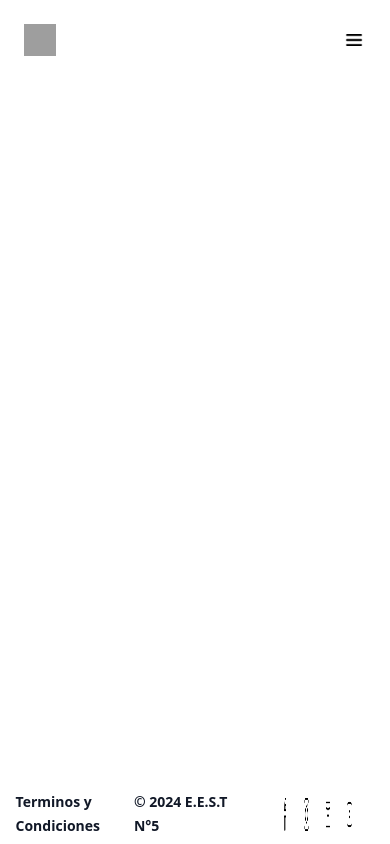
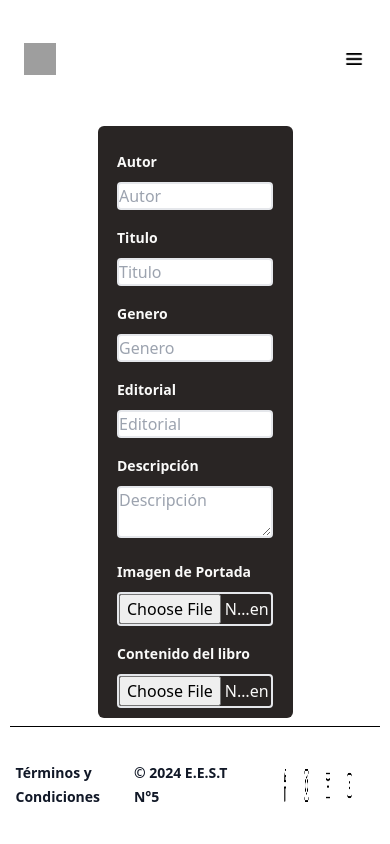
Before and after one commit to migatolive/biblioteca-virtual, a React (Vite) app: page /books in a window 390 px wide. Built offline with nearby package versions, Linux system fonts and the light colour scheme; grey boxes are pictures that could not be loaded.

Commit message:
Modificaciones de diseño (Header, Footer, Login, Register y BookDataForm)

```diff
--- a/src/App.jsx
+++ b/src/App.jsx
@@ -6,14 +6,18 @@ import Register from './pages/Register'
 import Profile from './pages/Profile'
 import ProtectedRoute from "./ProtectedRoute.jsx";
 import BookDataForm from "./pages/BookDataForm.jsx";
+import Home from "./pages/Home.jsx";
+import Product from "./pages/Product.jsx";
 
 function App() {
     return (
         <Router>
             <Header />
-            <main className='container content'>
+            <main className='container content flex content-center justify-center items-center w-screen h-[72vh] lg:h-[79vh] pt-2 pb-2'>
                 <Routes>
-                    <Route path="/" element={<BookDataForm />}/>
+                    <Route path="/books" element={<BookDataForm />}/>
+                    <Route path="/home" element={<Home />}/>
+                    <Route path="/product" element={<Product />}/>
                     <Route path="/login" element={<Login />}/>
                     <Route path="/register" element={<Register />}/>
                     <Route element={<ProtectedRoute />}>
--- a/src/components/Footer.jsx
+++ b/src/components/Footer.jsx
@@ -1,14 +1,11 @@
+import { SocialMedias } from "./SocialMedias";
+
 const Footer = () => {
     return (
-        <footer id="footer" className="h-[7vh] w-[95%] fixed grid grid-cols-[repeat(3,33%)] justify-center justify-items-center items-center box-border border-t-[solid] border-t-[white] left-[2.5%] bottom-0">
-            <a href="/terms.html" className="terms text-sm font-semibold leading-6 text-gray-900 no-underline px-[1vw] py-0 border-r-[solid] hover:underline">Terminos y Condiciones</a>
+        <footer id="footer" className="h-[14vh] lg:h-[7vh] bg-transparent w-[95%] fixed grid grid-cols-[repeat(3,33%)] justify-center justify-items-center items-center box-border border-t-[1px] border-t-black left-[2.5%] bottom-0">
+            <a href="/terms.html" className="terms text-sm font-semibold leading-6 text-gray-900 no-underline px-[1vw] py-0 border-r-[solid] hover:underline">Términos y Condiciones</a>
             <p className="copy text-sm font-semibold leading-6 text-gray-900">&copy; 2024 E.E.S.T N°5</p>
-            <div className="socialMedias max-h-[5vh] w-[70%] grid grid-cols-[repeat(4,auto)] items-center justify-items-center">
-                <a href=""><img src="/src/assets/images/facebook.png" alt="Facebook" className="sMedia w-[6vh] h-[5vh] justify-self-center transition-[0.5s] px-[1vh] py-[0.5vh] rounded-[1vh] hover:bg-[#666666] hover:transition-[0.5s]" /></a>
-                <a href=""><img src="/src/assets/images/instagram.png" alt="Instagram" className="sMedia w-[6vh] h-[5vh] justify-self-center transition-[0.5s] px-[1vh] py-[0.5vh] rounded-[1vh] hover:bg-[#666666] hover:transition-[0.5s]" /></a>
-                <a href=""><img src="/src/assets/images/gmail.png" alt="Gmail" className="sMedia w-[6vh] h-[5vh] justify-self-center transition-[0.5s] px-[1vh] py-[0.5vh] rounded-[1vh] hover:bg-[#666666] hover:transition-[0.5s]" /></a>
-                <a href=""><img src="/src/assets/images/youtube.png" alt="YouTube" className="sMedia w-6vh] h-[5vh] justify-self-center transition-[0.5s] px-[1vh] py-[0.5vh] rounded-[1vh] hover:bg-[#666666] hover:transition-[0.5s]" /></a>
-            </div>
+            <SocialMedias />
         </footer>
     );
 };
--- a/src/components/Header.jsx
+++ b/src/components/Header.jsx
@@ -1,6 +1,6 @@
-import { useEffect, useState } from 'react';
+import { Fragment, useEffect, useState } from 'react';
 import { useDispatch, useSelector } from "react-redux";
-import { NavLink } from 'react-router-dom';
+import { NavLink, useLocation } from 'react-router-dom';
 import { getUserDetails } from "../features/auth/authActions.jsx";
 import { logout } from "../features/auth/authSlice";
 import useBorders from '../hooks/useBorders';
@@ -37,14 +37,30 @@ const Header = () => {
     };
 
     return (
-        <header id="header" className="bg-white">
+        <header className='h-[14vh] w-full place-content-center'>
             <nav aria-label="Global" className="mx-auto flex max-w-7xl items-center justify-between p-6 lg:px-8">
+                <Logo />
+                <NavBar menuOpen={menuOpen} toggleMenu={toggleMenu} />
+                <User userInfo={userInfo} />
+            </nav>
+        </header>
+    );
+};
+
+function Logo() {
+    return (
         <div className="flex lg:flex-1">
             <NavLink to="/" className="-m-1.5 p-1.5">
                 <span className="sr-only">Your Company</span>
                 <img id="logo" src="/src/assets/images/logo.png" alt="Logo" className="h-8 w-auto" />
             </NavLink>
         </div>
+    );
+}
+
+function NavBar({ menuOpen, toggleMenu }) {
+    return (
+        <>
             <div className="flex lg:hidden">
                 <button
                     type="button"
@@ -56,18 +72,25 @@ const Header = () => {
                 </button>
             </div>
             <div className={`ops ${menuOpen ? '' : 'hidden'} lg:flex lg:gap-x-12`}>
-                    <NavLink to="/" className="text-sm font-semibold leading-6 text-gray-900">Inicio</NavLink>
-                    <NavLink to="/" className="text-sm font-semibold leading-6 text-gray-900">Contáctanos</NavLink>
-                    <NavLink to="/" className="text-sm font-semibold leading-6 text-gray-900">Portafolio</NavLink>
-                    <NavLink to="/" className="text-sm font-semibold leading-6 text-gray-900">Sobre Nosotros</NavLink>
-                    <NavLink to="/user-profile" className="text-sm font-semibold leading-6 text-gray-900">Perfil</NavLink>
+                <NavLink to="/home" className={`text-sm font-semibold leading-6  ${useLocation().pathname == "/home" ? "bg-stone-900 text-stone-50 " : "text-stone-900"} hover:bg-[#666666] hover:transition-[0.5s] transition-[0.5s] px-2 rounded-md`}>Inicio</NavLink>
+                <NavLink to="/portfolio" className={`text-sm font-semibold leading-6  ${useLocation().pathname == "/portfolio" ? "bg-stone-900 text-stone-50 " : "text-stone-900"} hover:bg-[#666666] hover:transition-[0.5s] transition-[0.5s] px-2 rounded-md`}>Portafolio</NavLink>
+                <NavLink to="/contact" className={`text-sm font-semibold leading-6  ${useLocation().pathname == "/contact" ? "bg-stone-900 text-stone-50 " : "text-stone-900"} hover:bg-[#666666] hover:transition-[0.5s] transition-[0.5s] px-2 rounded-md`}>Contactanos</NavLink>
+                <NavLink to="/aboutUs" className={`text-sm font-semibold leading-6  ${useLocation().pathname == "/aboutUs" ? "bg-stone-900 text-stone-50 " : "text-stone-900"} hover:bg-[#666666] hover:transition-[0.5s] transition-[0.5s] px-2 rounded-md`}>Sobre Nosotros</NavLink>
+                <NavLink to="/user-profile" className={`text-sm font-semibold leading-6  ${useLocation().pathname == "/user-profile" ? "bg-stone-900 text-stone-50 " : "text-stone-900"} hover:bg-[#666666] hover:transition-[0.5s] transition-[0.5s] px-2 rounded-md`}>Perfil</NavLink>
+                <NavLink to="/books" className={`text-sm font-semibold leading-6  ${useLocation().pathname == "/books" ? "bg-stone-900 text-stone-50 " : "text-stone-900"} hover:bg-[#666666] hover:transition-[0.5s] transition-[0.5s] px-2 rounded-md`}>Libros</NavLink>
             </div>
+        </>
+    );
+}
+
+function User({ userInfo }) {
+    return (
         <div className="hidden lg:flex lg:flex-1 lg:justify-end">
             <div className="userOp flex items-center">
-                        <img id="userImg" src="/src/assets/images/user.png" alt="User" className="h-8 w-8 rounded-full border border-black" />
                 <div id="userTxt" className="ml-3">
                     {userInfo ? (
                         <>
+                            <img id="userImg" src="/src/assets/images/user.png" alt="User" className="h-8 w-8 rounded-full border border-black" />
                             <p className="userName font-bold">{userInfo.email}</p>
                             <p className="userRange">{userInfo.email}</p>
                             <button className='button' onClick={() => dispatch(logout())}>
@@ -75,16 +98,19 @@ const Header = () => {
                             </button>
                         </>
                     ) : (
+                        <>
                             <NavLink className='text-sm font-semibold leading-6 text-gray-900 button' to='/login'>
                                 Iniciar Sesión
                             </NavLink>
+                            <NavLink className='text-sm font-semibold leading-6 text-gray-900 button' to='/register'>
+                                Registrarse
+                            </NavLink>
+                        </>
                     )}
                 </div>
             </div>
         </div>
-            </nav>
-        </header>
     );
-};
+}
 
 export default Header;
--- /dev/null
+++ b/src/components/SocialMedias.jsx
@@ -0,0 +1,10 @@
+export function SocialMedias() {
+    return (
+        <div className="socialMedias max-h-[5vh] w-[70%] grid grid-cols-[repeat(4,auto)] items-center justify-items-center">
+            <a href=""><img src="/src/assets/images/facebook.png" alt="Facebook" className="sMedia w-[6vh] h-[5vh] justify-self-center transition-[0.5s] px-[1vh] py-[0.5vh] rounded-[1vh] hover:bg-[#666666] hover:transition-[0.5s]" /></a>
+            <a href=""><img src="/src/assets/images/instagram.png" alt="Instagram" className="sMedia w-[6vh] h-[5vh] justify-self-center transition-[0.5s] px-[1vh] py-[0.5vh] rounded-[1vh] hover:bg-[#666666] hover:transition-[0.5s]" /></a>
+            <a href=""><img src="/src/assets/images/gmail.png" alt="Gmail" className="sMedia w-[6vh] h-[5vh] justify-self-center transition-[0.5s] px-[1vh] py-[0.5vh] rounded-[1vh] hover:bg-[#666666] hover:transition-[0.5s]" /></a>
+            <a href=""><img src="/src/assets/images/youtube.png" alt="YouTube" className="sMedia w-6vh] h-[5vh] justify-self-center transition-[0.5s] px-[1vh] py-[0.5vh] rounded-[1vh] hover:bg-[#666666] hover:transition-[0.5s]" /></a>
+        </div>
+    );
+}
--- a/src/pages/BookDataForm.jsx
+++ b/src/pages/BookDataForm.jsx
@@ -59,13 +59,13 @@ const BookDataForm = () => {
     };
 
     return (
-        <form className="form" onSubmit={handleSubmit}>
+        <form className="form overflow-y-scroll no-scrollbar h-full pt-4 pb-4 w-[50vw] bg-stone-800 flex flex-col place-items-center rounded-md" onSubmit={handleSubmit}>
             {error && <Error message={error} />}
-            <div className="inContainer">
-                <h3 className="label text-sm font-semibold leading-6 text-gray-900">Autor</h3>
+            <div className="inContainer w-[80%] mt-2 mb-2">
+                <h3 className="label text-sm text-stone-50 font-semibold leading-6 mb-2">Autor</h3>
                 <input
                     type="text"
-                    className="input"
+                    className="input border-2 rounded w-full"
                     name="author"
                     placeholder="Autor"
                     value={formData.author}
@@ -73,11 +73,11 @@ const BookDataForm = () => {
                     required
                 />
             </div>
-            <div className="inContainer">
-                <h3 className="label text-sm font-semibold leading-6 text-gray-900">Titulo</h3>
+            <div className="inContainer w-[80%] mt-2 mb-2">
+                <h3 className="label text-sm text-stone-50 font-semibold leading-6 mb-2">Titulo</h3>
                 <input
                     type="text"
-                    className="input"
+                    className="input border-2 rounded w-full"
                     name="title"
                     placeholder="Titulo"
                     value={formData.title}
@@ -85,11 +85,11 @@ const BookDataForm = () => {
                     required
                 />
             </div>
-            <div className="inContainer">
-                <h3 className="label text-sm font-semibold leading-6 text-gray-900">Genero</h3>
+            <div className="inContainer w-[80%] mt-2 mb-2">
+                <h3 className="label text-sm text-stone-50 font-semibold leading-6 mb-2">Genero</h3>
                 <input
                     list="categories"
-                    className="input"
+                    className="input border-2 rounded w-full"
                     name="categories"
                     placeholder="Genero"
                     value={formData.categories}
@@ -110,11 +110,11 @@ const BookDataForm = () => {
                     <option value="autobiography" />
                 </datalist>
             </div>
-            <div className="inContainer">
-                <h3 className="label text-sm font-semibold leading-6 text-gray-900">Editorial</h3>
+            <div className="inContainer w-[80%] mt-2 mb-2">
+                <h3 className="label text-sm text-stone-50 font-semibold leading-6 mb-2">Editorial</h3>
                 <input
                     type="text"
-                    className="input"
+                    className="input border-2 rounded w-full"
                     name="publisher"
                     placeholder="Editorial"
                     value={formData.publisher}
@@ -122,10 +122,10 @@ const BookDataForm = () => {
                     required
                 />
             </div>
-            <div className="inContainer">
-                <h3 className="label">Descripción</h3>
+            <div className="inContainer w-[80%] mt-2 mb-2">
+                <h3 className="label text-sm text-stone-50 font-semibold leading-6 mb-2">Descripción</h3>
                 <textarea
-                    className="input"
+                    className="input border-2 rounded max-h-[15vh] w-full"
                     name="description"
                     placeholder="Descripción"
                     value={formData.description}
@@ -133,27 +133,27 @@ const BookDataForm = () => {
                     required
                 />
             </div>
-            <div className="inContainer">
-                <h3 className="label text-sm font-semibold leading-6 text-gray-900">Imagen de Portada</h3>
+            <div className="inContainer w-[80%] text-stone-50 mt-2 mb-2">
+                <h3 className="label text-sm font-semibold leading-6 mb-2">Imagen de Portada</h3>
                 <input
                     type="file"
-                    className="input"
+                    className="input border-2 rounded w-full"
                     name="coverImage"
                     onChange={handleChange}
                     required
                 />
             </div>
-            <div className="inContainer">
-                <h3 className="label text-sm font-semibold leading-6 text-gray-900">PDF</h3>
+            <div className="inContainer w-[80%] text-stone-50 mt-2 mb-2">
+                <h3 className="label text-sm font-semibold leading-6 mb-2">Contenido del libro</h3>
                 <input
                     type="file"
-                    className="input"
+                    className="input border-2 rounded w-full"
                     name="pdf"
                     onChange={handleChange}
                     required
                 />
             </div>
-            <button type="submit" className="btn">Enviar</button>
+            <button type="submit" className="btn w-[25%] text-stone-50 border-2 mt-2 mb-2 rounded">Enviar</button>
         </form>
     );
 };
--- a/src/styles/tailwind.css
+++ b/src/styles/tailwind.css
@@ -1,3 +1,15 @@
 @tailwind base;
 @tailwind components;
 @tailwind utilities;
+
+@layer utilities {
+    /* Hide scrollbar for Chrome, Safari and Opera */
+    .no-scrollbar::-webkit-scrollbar {
+        display: none;
+    }
+   /* Hide scrollbar for IE, Edge and Firefox */
+    .no-scrollbar {
+        -ms-overflow-style: none;  /* IE and Edge */
+        scrollbar-width: none;  /* Firefox */
+  }
+}
```
Also changed, not shown: src/pages/Login.jsx (+9 -7 lines), src/pages/Register.jsx (+14 -8 lines), 1 other file (tests, documents, lock files or other folders). Lines whose indentation alone changed are shown as unchanged.
